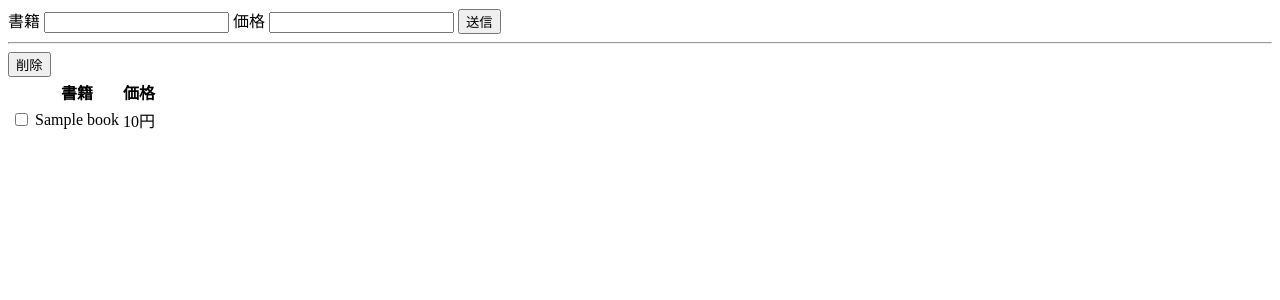
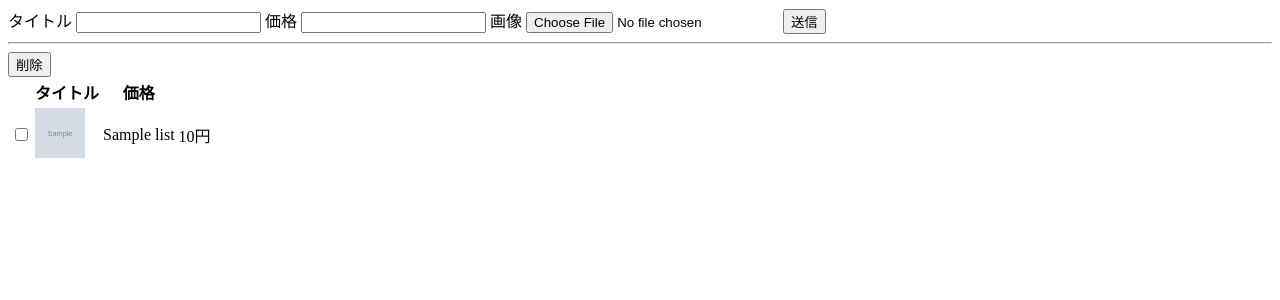
Before and after one commit to k018c1052/flaskworks, a Flask app: template templates/index.html in a window 1280 px wide. Shown: the top 300 px of the page. Run offline with Flask 2, Linux system fonts and the light colour scheme; the template is opened without the code that fills it: most values are stand-ins (such as "Sample title", 1, 10 or a date in 2020); grey boxes marked "Sample" are stand-in pictures.

Commit message:
sample9 データ参照

```diff
--- a/app.py
+++ b/app.py
@@ -1,24 +1,31 @@
 from flask import Flask, render_template, request, redirect
 import mysql.connector as db
+import os, json
 
 db_param = {
     'user' : 'mysql',
     'host' : 'localhost',
     'password': '',
-    'database': 'db1'
+    'database': 'itemdb'
 }
 
 app = Flask(__name__)
+
+ALLOWED_EXTENSIONS = set(['png', 'jpg', 'jpeg', 'gif'])
+app.config['UPLOAD_FOLDER'] = './static/uploads'
+
+def allowed_file(filename):
+    return '.' in filename and filename.rsplit('.',1)[1] in ALLOWED_EXTENSIONS
 
 @app.route('/')
 def index():
     conn = db.connect(**db_param)
     cur = conn.cursor()
-    stmt = 'SELECT * FROM books'
+    stmt = 'SELECT * FROM list'
     cur.execute(stmt)
     rows = cur.fetchall()
     conn.close()
-    return render_template('index.html', books=rows)
+    return render_template('index.html', list=rows)
 
 @app.route('/send', methods=['POST'])
 def send():
--- a/templates/index.html
+++ b/templates/index.html
@@ -6,10 +6,12 @@
 </head>
 <body>
     <form action="/send" method="post">
-        <label for="title">書籍</label>
+        <label for="title">タイトル</label>
         <input type="text" name="title" id="title">
         <label for="title">価格</label>
         <input type="number" name="price" id="price">
+        <label for="title">画像</label>
+        <input type="file" name="img_file" id="img_file">
         <input type="submit" value="送信">
     </form>
 
@@ -17,9 +19,10 @@
     <form action="/delete" method="post">
         <input type="submit" value="削除"><br />
         <table>
-            <tr><th></th><th>書籍</th><th>価格</th></tr>
-            {% for (id, title, price) in books %}
+            <tr><th></th><th>タイトル</th><th>価格</th></tr>
+            {% for (id, title, price, image) in list %}
             <tr><td><input type="checkbox" name="del_list" value="{{id}}"></td>
+                <td><img src="./static/uploads/{{image}}" width="50" height="50"></td>
                 <td>{{title}}</td><td>{{price}}円</td></tr>
             {% endfor %}
         </table>
```
